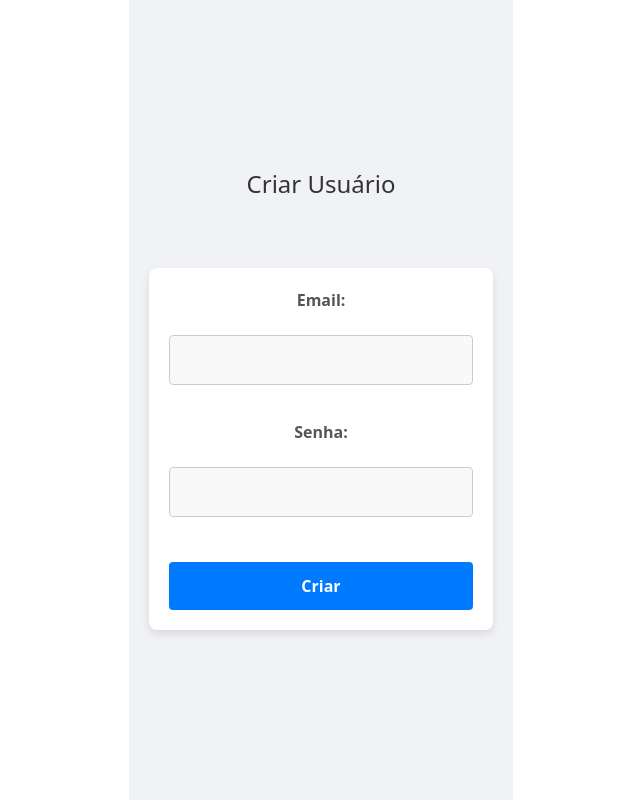
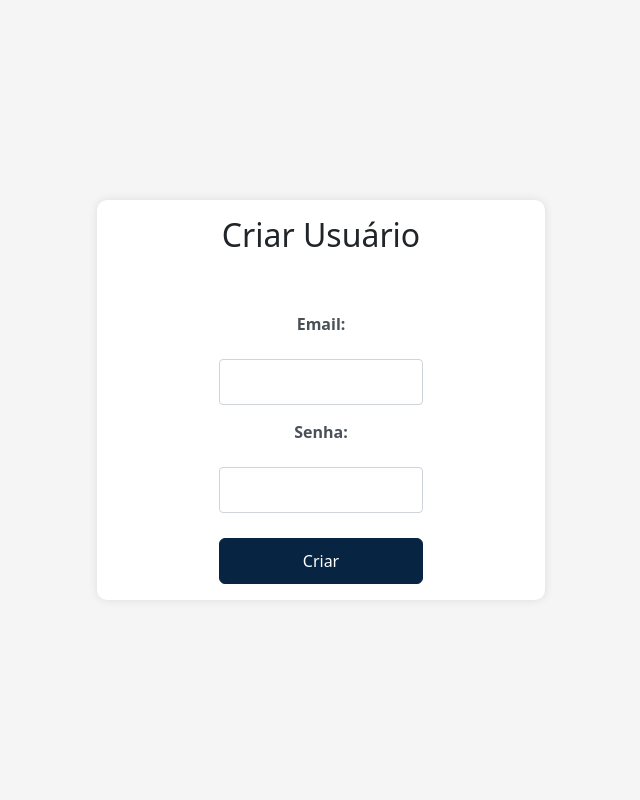
Before and after one commit to juniors719/Pingas-Play, a React (Create React App) app in the folder pingaplay/: page /criar-conta in a window 1280 px wide. Shown: the whole page, without its empty margins (319-959 px from the left). Built offline with nearby package versions, Linux system fonts and the light colour scheme; no server answers.

Commit message:
rota placar inserida

```diff
--- a/pingaplay/src/components/Main.js
+++ b/pingaplay/src/components/Main.js
@@ -18,6 +18,8 @@ import ListarCompeticoes from "./competicoes/ListarCompeticoes";
 import LoggedContainerBody from "./home/LoggedContainerBody";
 import UnloggedContainerBody from "./home/UnloggedContainerBody";
 import CriarUsuario from "./usuario/CriarUsuario";
+import Scoreboard from "./placar/ScoreBoard";
+
 const Main = () => {
     const [logged, setLogged] = useState(null);
 
@@ -48,6 +50,10 @@ const Main = () => {
                                 path: "competicoes/listar",
                                 element: <ListarCompeticoes />,
                             },
+                            {
+                                path: "/placar",
+                                element: <Scoreboard />,
+                            },
                         ],
                     },
                     {
--- a/pingaplay/src/components/usuario/CriarUsuario.css
+++ b/pingaplay/src/components/usuario/CriarUsuario.css
@@ -1,105 +1,17 @@
-/* Reset básico para margens e espaçamentos */
-* {
-    margin: 0;
-    padding: 0;
-    box-sizing: border-box;
-}
-
-/* Corpo e container principal */
-#usercreation-content {
+.usercreation-container {
     display: flex;
     flex-direction: column;
     align-items: center;
     justify-content: center;
-    padding: 20px;
-    background-color: #f0f2f5;
-    min-height: 100vh;
+    height: 100vh;
+    background-color: #f5f5f5;
 }
 
-/* Título do formulário */
-.title-criar-usuario {
-    font-size: 24px;
-    color: #333;
-    margin-bottom: 20px;
+#usercreation-content {
+    background-color: #fff;
+    padding: 20px;
+    border-radius: 10px;
+    box-shadow: 0 0 10px rgba(0, 0, 0, 0.1);
+    width: 35%;
+    height: 50%;
 }
-
-/* Estilo para o formulário */
-#form-createUser {
-    background-color: #ffffff;
-    padding: 20px;
-    border-radius: 8px;
-    box-shadow: 0 4px 8px rgba(0, 0, 0, 0.1);
-    width: 100%;
-    max-width: 400px;
-}
-
-/* Estilo para labels */
-.form-label {
-    display: block;
-    font-weight: bold;
-    color: #555;
-    margin-bottom: 8px;
-}
-
-/* Estilo para campos de input */
-.form-control {
-    width: 100%;
-    padding: 12px;
-    margin-bottom: 20px;
-    border: 1px solid #ccc;
-    border-radius: 4px;
-    font-size: 16px;
-    background-color: #f9f9f9;
-    transition: border-color 0.3s;
-}
-
-.form-control:focus {
-    border-color: #007bff;
-    outline: none;
-    background-color: #fff;
-}
-
-/* Estilo para o botão de submissão */
-.btn {
-    display: inline-block;
-    width: 100%;
-    padding: 12px;
-    font-size: 16px;
-    font-weight: bold;
-    text-align: center;
-    color: #ffffff;
-    background-color: #007bff;
-    border: none;
-    border-radius: 4px;
-    cursor: pointer;
-    transition: background-color 0.3s;
-}
-
-.btn:hover {
-    background-color: #0056b3;
-}
-
-/* Estilo para mensagens de erro */
-p[style*="red"] {
-    color: red;
-    background-color: #ffe6e6;
-    border: 1px solid red;
-    padding: 10px;
-    border-radius: 4px;
-    margin-bottom: 20px;
-}
-
-/* Estilo responsivo */
-@media (max-width: 600px) {
-    #form-createUser {
-        padding: 20px;
-    }
-
-    .form-control {
-        padding: 10px;
-    }
-
-    .btn {
-        padding: 10px;
-    }
-}
--- a/pingaplay/src/components/usuario/CriarUsuario.js
+++ b/pingaplay/src/components/usuario/CriarUsuario.js
@@ -29,6 +29,7 @@ const CriarUsuario = () => {
     };
 
     return (
+        <div className="usercreation-container">
             <div id="usercreation-content">
                 <h2 className="title-criar-usuario">Criar Usuário</h2>
                 {erro && <p style={{ color: "red" }}>{erro}</p>}
@@ -60,6 +61,7 @@ const CriarUsuario = () => {
                     </button>
                 </form>
             </div>
+        </div>
     );
 };
 
```
Lines whose indentation alone changed are shown as unchanged.
